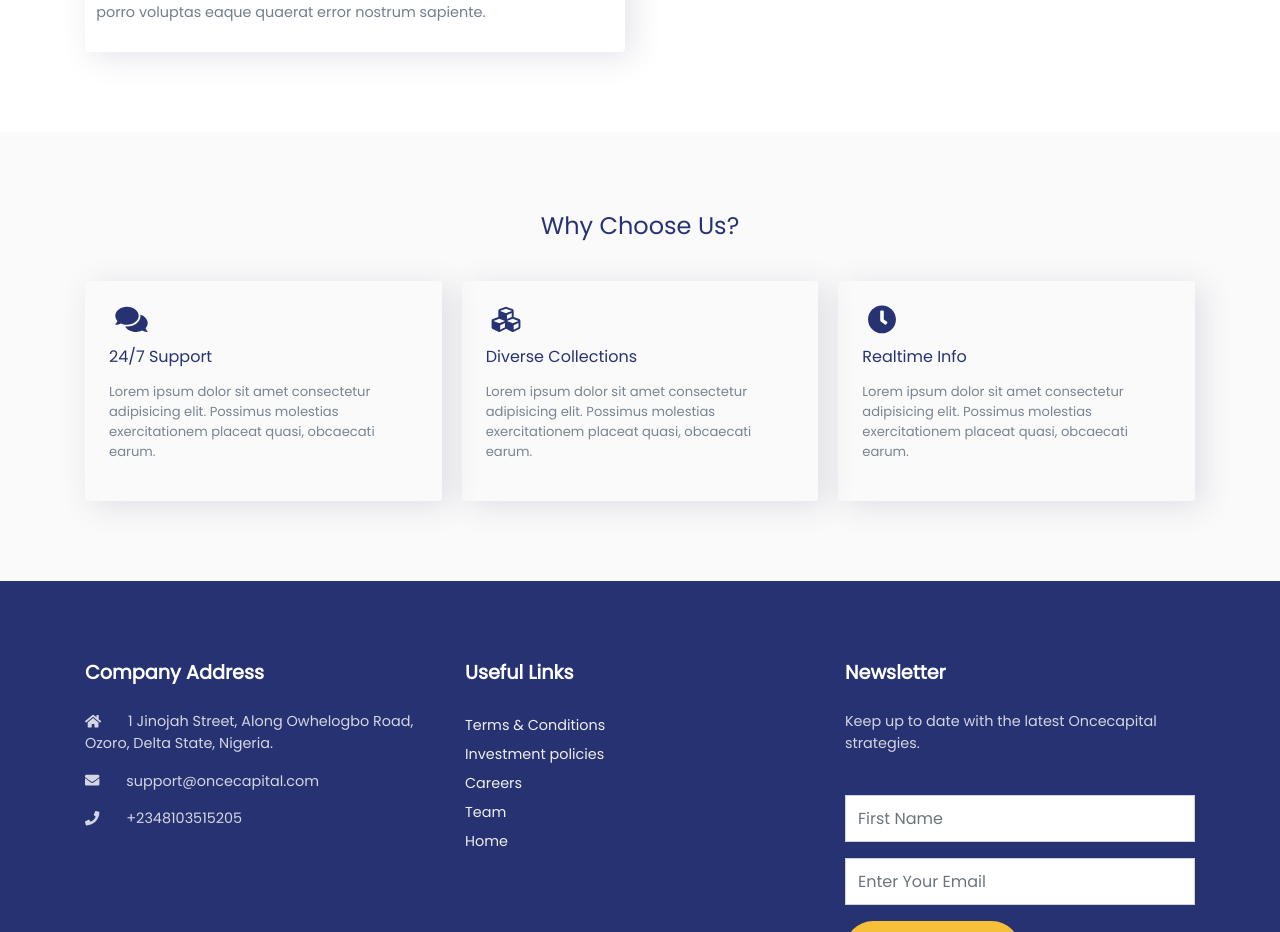
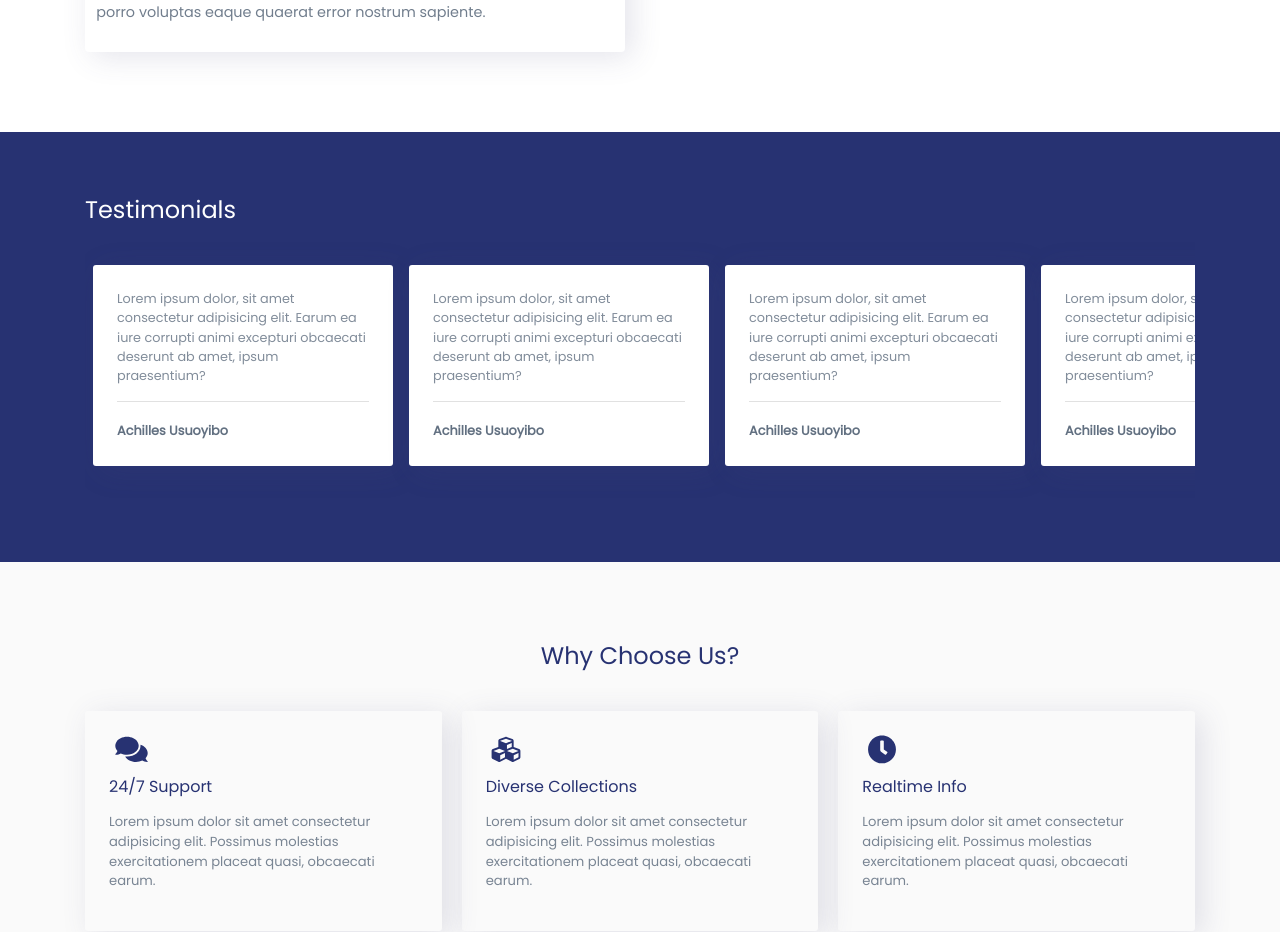
Before and after one commit to Achilles45/onecapital, a Vue app: page / in a window 1280 px wide. Shown: the part 1800-2732 px from the top of the page. Built offline with nearby package versions, Linux system fonts and the light colour scheme.

Commit message:
Added testimonial section

```diff
--- /dev/null
+++ b/src/components/Testimonies.vue
@@ -0,0 +1,85 @@
+<template>
+    <div class="testimonies__section container-fluid">
+        <div class="container">
+            <div class="row">
+                <div class="col-md-4">
+                    <h4>Testimonials</h4>
+                    <!-- <hr> -->
+                </div>
+            </div>
+            <div class="scrolling-wrapper">
+               <div class="testimony__card">
+                    <p>Lorem ipsum dolor, sit amet consectetur adipisicing elit. Earum ea iure corrupti animi excepturi obcaecati deserunt ab amet, ipsum praesentium?</p>
+                    <hr>
+                    <small>Achilles Usuoyibo</small>
+               </div>
+               <div class="testimony__card">
+                    <p>Lorem ipsum dolor, sit amet consectetur adipisicing elit. Earum ea iure corrupti animi excepturi obcaecati deserunt ab amet, ipsum praesentium?</p>
+                    <hr>
+                    <small>Achilles Usuoyibo</small>
+               </div>
+               <div class="testimony__card">
+                    <p>Lorem ipsum dolor, sit amet consectetur adipisicing elit. Earum ea iure corrupti animi excepturi obcaecati deserunt ab amet, ipsum praesentium?</p>
+                    <hr>
+                    <small>Achilles Usuoyibo</small>
+               </div>
+               <div class="testimony__card">
+                    <p>Lorem ipsum dolor, sit amet consectetur adipisicing elit. Earum ea iure corrupti animi excepturi obcaecati deserunt ab amet, ipsum praesentium?</p>
+                    <hr>
+                    <small>Achilles Usuoyibo</small>
+               </div><div class="testimony__card">
+                    <p>Lorem ipsum dolor, sit amet consectetur adipisicing elit. Earum ea iure corrupti animi excepturi obcaecati deserunt ab amet, ipsum praesentium?</p>
+                    <hr>
+                    <small>Achilles Usuoyibo</small>
+               </div>
+               <div class="testimony__card">
+                    <p>Lorem ipsum dolor, sit amet consectetur adipisicing elit. Earum ea iure corrupti animi excepturi obcaecati deserunt ab amet, ipsum praesentium?</p>
+                    <small>Achilles Usuoyibo</small>
+               </div>
+               <div class="testimony__card">
+                    <p>Lorem ipsum dolor, sit amet consectetur adipisicing elit. Earum ea iure corrupti animi excepturi obcaecati deserunt ab amet, ipsum praesentium?</p>
+                    <hr>
+                    <small>Achilles Usuoyibo</small>
+               </div>
+            </div>
+        </div>
+    </div>
+</template>
+<style lang="scss" scoped>
+@import '../styles/_colors';
+.testimonies__section{
+    background: $primary-color;
+    padding: 4rem 0;
+    color: #fff;
+    position: relative;
+    hr{
+        background: #fafafa;
+        // opacity: .2;
+    }
+    .scrolling-wrapper {
+       display: flex;
+       min-width: 100%;
+       min-height: 200px;
+       overflow-x: auto;
+       .testimony__card{
+           min-width: 300px;
+           background: #fff;
+           color:#627081;
+           padding: 1.5rem;
+           box-shadow: 7px 5px 30px 0 rgba(71,72,121,.15) !important;
+           margin: 2rem .5rem;
+           border-radius: 3px;
+           p{
+               font-size: .8rem;
+               opacity: .8;
+           }
+           small{
+               font-weight: bold;
+           }
+       }
+        .scrolling-wrapper {
+        -webkit-overflow-scrolling: touch;
+        }
+    }
+}
+</style>
--- a/src/views/Home.vue
+++ b/src/views/Home.vue
@@ -4,6 +4,7 @@
    <Partner />
    <About />
    <Investments />
+   <Testimonies />
    <Why />
    <Footer />
   </div>
@@ -15,6 +16,7 @@ import Banner from '@/components/Banner.vue';
 import Partner from '@/components/Partner.vue';
 import About from '@/components/About.vue';
 import Investments from '@/components/Investments.vue';
+import Testimonies from '@/components/Testimonies.vue';
 import Why from '@/components/Why.vue';
 import Footer from '@/components/Footer.vue';
 
@@ -25,6 +27,7 @@ export default {
     Partner,
     About,
     Investments,
+    Testimonies,
     Why,
     Footer
   }
```
Also changed, not shown: 1 other file (tests, documents, lock files or other folders).
